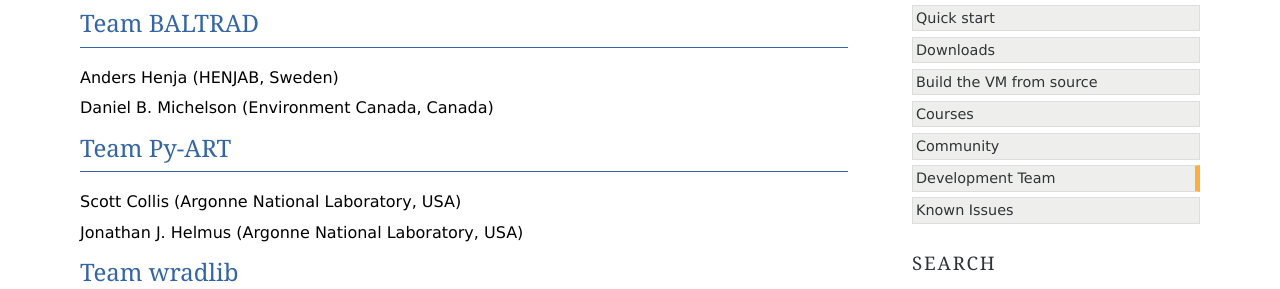
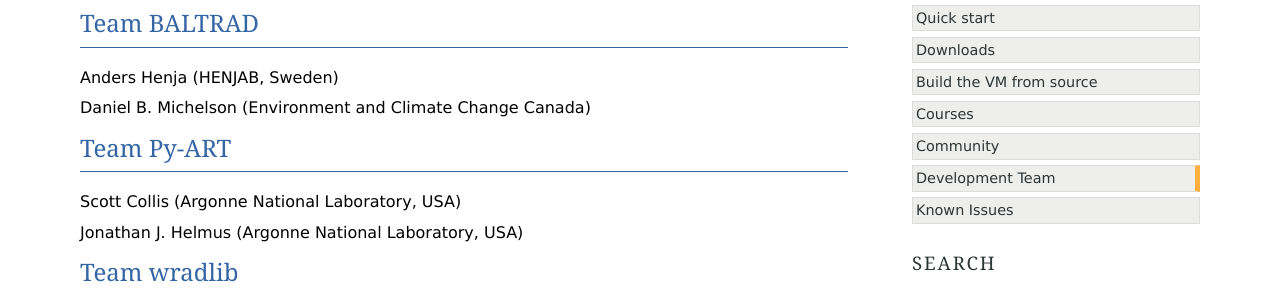
Before and after one commit to openradar/oss_weather_radar_vm, a Sphinx documentation site: the page built from doc/source/team.rst, in a window 1280 px wide. Shown: the part 216-505 px from the top of the page. Built offline with Sphinx 7.4.7, drawn with Linux system fonts in a browser that asks for light colours; formulas are drawn with MathJax 3.

Commit message:
Affiliation change

```diff
--- a/doc/source/team.rst
+++ b/doc/source/team.rst
@@ -10,7 +10,7 @@ Team BALTRAD
 
 Anders Henja (HENJAB, Sweden)
 
-Daniel B. Michelson (Environment Canada, Canada)
+Daniel B. Michelson (Environment and Climate Change Canada)
 
 
 Team Py-ART
```
